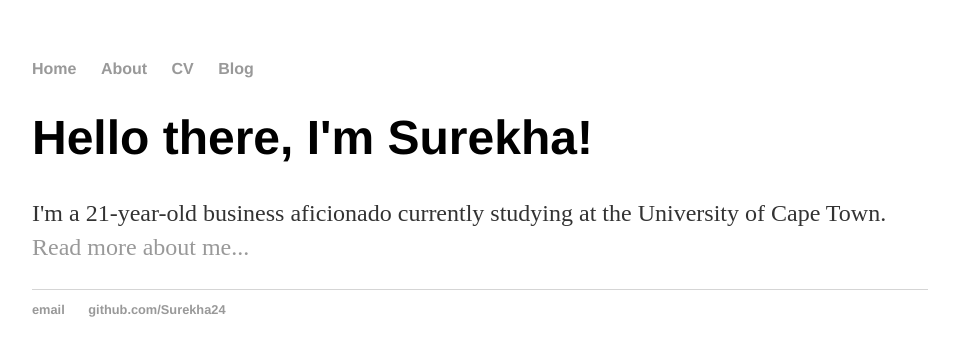
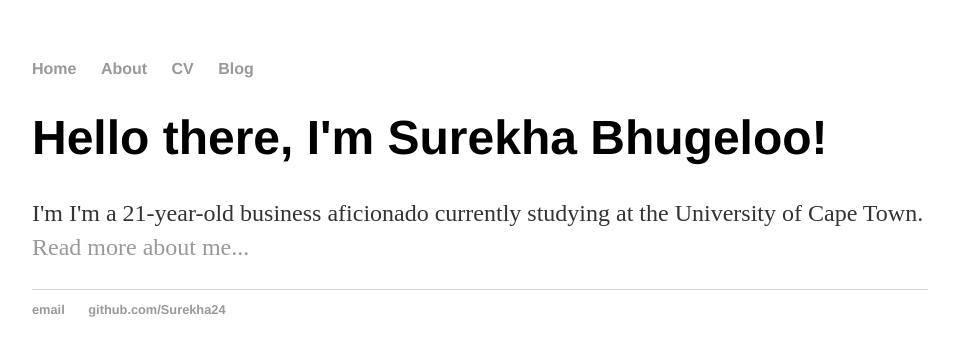
Before and after one commit to Surekha24/Surekha24.github.io, a Jekyll site: the page built from index.html, in a window 1280 px wide. Shown: the top 356 px of the page, without its empty margins (160-1113 px from the left). Built offline with Jekyll 4.4.1, drawn with Linux system fonts in a browser that asks for light colours.

Commit message:
Update index.html

```diff
--- a/index.html
+++ b/index.html
@@ -1,30 +1,8 @@
-<!DOCTYPE html>
-<html>
-	<head>
-		<title>Surekha Bhugeloo</title>
-		<!-- link to main stylesheet -->
-		<link rel="stylesheet" type="text/css" href="/css/main.css">
-	</head>
-	<body>
-		<nav>
-    		<ul>
-        		<li><a href="/">Home</a></li>
-	        	<li><a href="/about">About</a></li>
-        		<li><a href="/cv">CV</a></li>
-        		<li><a href="/blog">Blog</a></li>
-    		</ul>
-		</nav>
-		<div class="container">
-    		<div class="blurb">
-        		<h1>Hello there, I'm Surekha!</h1>
-				<p>I'm a 21-year-old business aficionado currently studying at the University of Cape Town. <a href="/about">Read more about me...</a></p>
-    		</div><!-- /.blurb -->
-		</div><!-- /.container -->
-		<footer>
-    		<ul>
-        		<li><a href="mailto:surekhabhugeloo@gmail.com">email</a></li>
-        		<li><a href="https://github.com/Surekha24">github.com/Surekha24</a></li>
-			</ul>
-		</footer>
-	</body>
-</html>
+---
+layout: default
+title: Surekha Bhugeloo
+---
+<div class="blurb">
+	<h1>Hello there, I'm Surekha Bhugeloo!</h1>
+	<p>I'm I'm a 21-year-old business aficionado currently studying at the University of Cape Town. <a href="/about">Read more about me...</a></p>
+</div><!-- /.blurb -->
```
